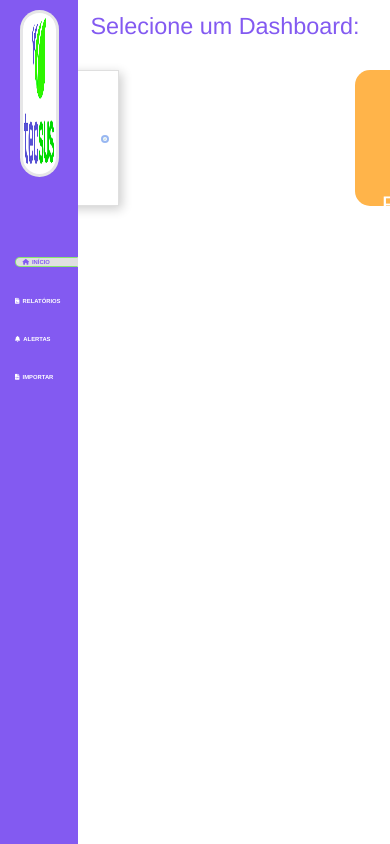
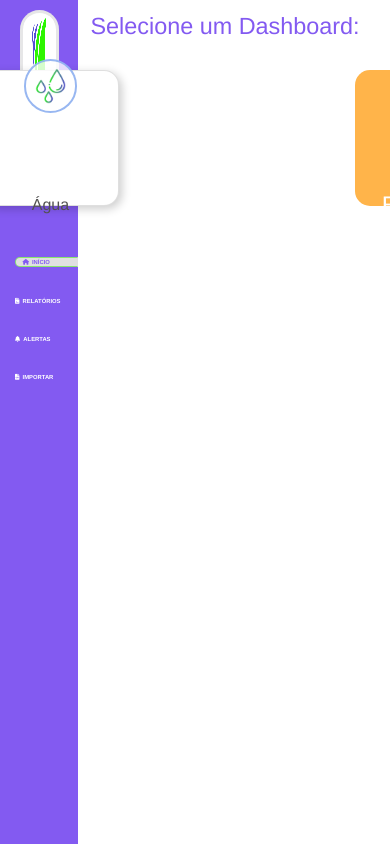
Before and after one commit to quarks-team/projeto_integrador_tecsus_frontend, a Vue app: page / in a window 390 px wide. Shown: the top 844 px of the page. Built offline with nearby package versions, Linux system fonts and the light colour scheme.

Commit message:
refactor:FinishingResponsivityAdjusts

```diff
--- a/src/components/DashAgua.vue
+++ b/src/components/DashAgua.vue
@@ -6,12 +6,8 @@
       title="Acessar Dash de Água"
       @click.prevent="dashRedirect()"
     >
-    <div class = "img-container">
       <img src="../assets/icons/agua.png" />
-      </div>
-      <div>
       <h2>Água</h2>
-    </div>
       <!-- <RouterLink to="/agua">ACESSE AQUI <p>☞</p></RouterLink> -->
     </div>
   </transition>
@@ -55,35 +51,31 @@ export default {
   align-items: center;
   border: 2px solid rgb(0, 80, 252);
   box-shadow: 3px 3px 10px rgba(0, 0, 0, 0.2);
-  transition-duration: 2s;
-  /* border-radius: 15px; */
+  border-radius: 15px;
+  position: relative;
   width: min(35vw, 75vh);
-  height: min(35vw, 30vh);
+  height: min(35vw, 75vh);
   cursor: pointer;
   background-color: var(--branco-auxiliar);
   border: 1px solid var(--cinza-auxiliar-0-5);
 }
 
-.container-card-agua {
+/* .container-card-agua {
   flex-direction: row-reverse;
   justify-content: flex-start;
   padding-right: 5%;
-}
-.container-card-agua .img-container{
+} */
 
-}
-.container-card-agua .img-container img {
-  width: 80%;
+.container-card-agua img {
+  width: 40%;
   /* flex-direction: column; */
-  height: 80%;
-  object-fit: fill;
+  height: auto;
   opacity: 1;
   border-radius: 50%;
   padding-left: 5%;
   padding-right: 5%;
   padding-top: 5%;
   padding-bottom: 5%;
-
   /* margin-top: 50%; */
   background-color: var(--branco-auxiliar-0-8);
   border: 2px solid var(--azul-light-0-8);
@@ -124,26 +116,22 @@ export default {
 }
 
 .container-card-agua:hover {
-  /* transition: all 0.1s; */
+  transition: all 0.1s;
   font-size: 1.2em;
   border: 1px solid rgb(0, 80, 252);
-  transition-duration: 1.5s;
-  box-shadow: 3px 3px 10px rgba(0, 80, 252, 0.2);
-  width: min(35vw, 80vh);
-  height: min(35vw, 35vh);
 }
 
 .container-card-agua:hover {
-  /* background-color: var(--azul-contraste-0-6); */
-  /* background-image:linear-gradient(rgba(255,255,255,1), rgba(255,255,255,1)), url("../assets/dash_card_bg/bg_agua1.webp"); */
+  background-color: var(--azul-contraste-0-6);
+  background-image:url('../assets/dash_card_bg/bg_agua2.webp');
   background-blend-mode: multiply;
-  /* transition: background-image 3s; */
+  transition: background-image 3s;
 }
 
 .container-card-agua:hover img {
   background-color: var(--branco-auxiliar-0-6);
   border: 3px solid var(--verde-contraste);
   /* opacity: 0.1; */
-  /* transition: all 0.1s; */
+  transition: all 0.1s;
 }
 </style>
```
